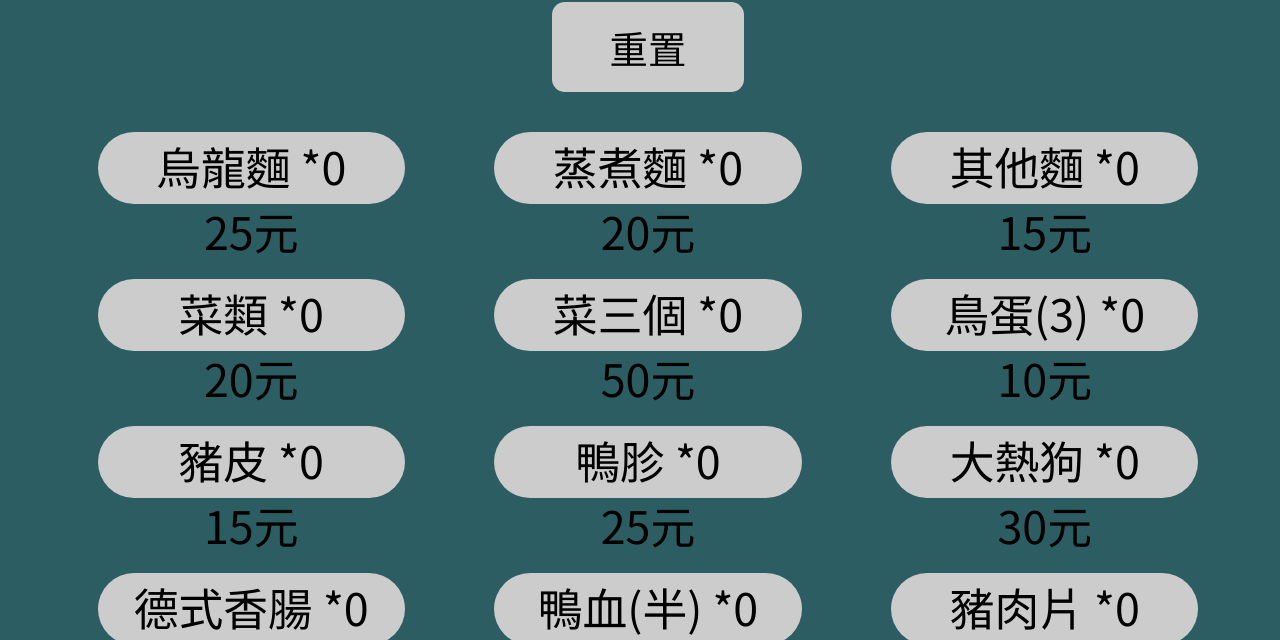
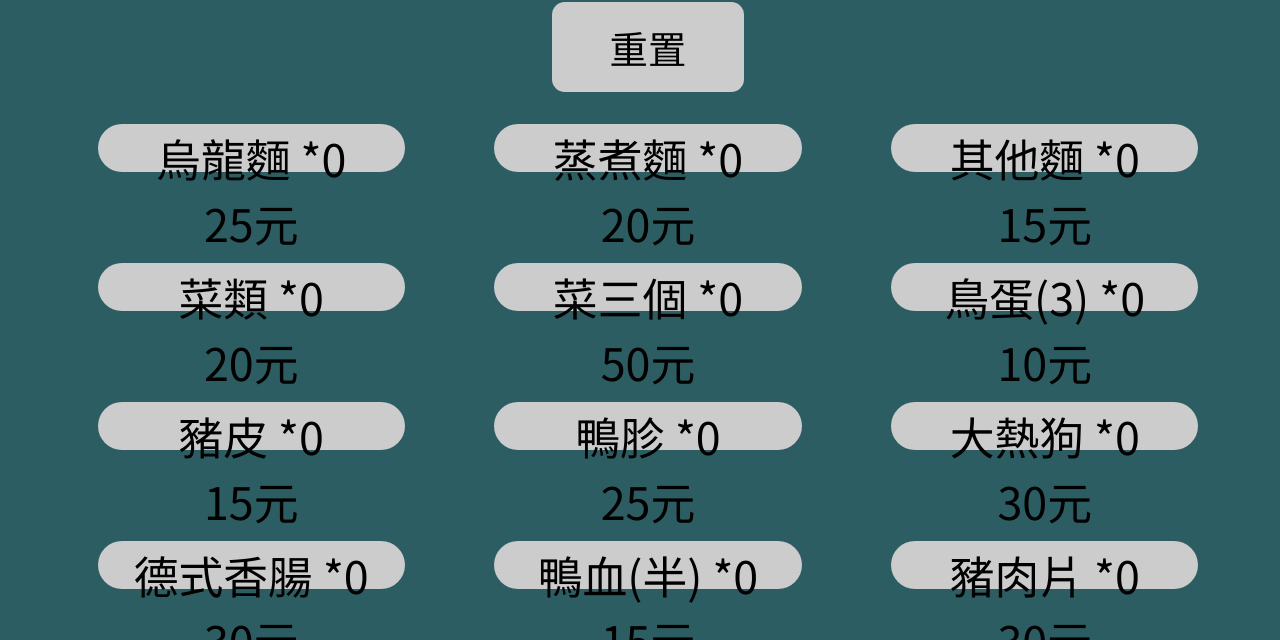
Before and after one commit to Waipjy/caculator, a plain HTML site: page index.html in a window 1280 px wide. Shown: the part 160-800 px from the top of the page. Drawn offline with nearby package versions, Linux system fonts and the light colour scheme.

Commit message:
Update index.html

```diff
--- a/index.html
+++ b/index.html
@@ -18,10 +18,10 @@
         }
 
         button {
-            margin-top: 3vh;
+            margin-top: 2vh;
             margin-left: 7vw;
             width: 24vw;
-            height: 9vh;
+            height: 6vh;
             font-size: 3.5vw;
             background: #ccc;
             font-family: "Noto Sans TC", sans-serif !important;
```
